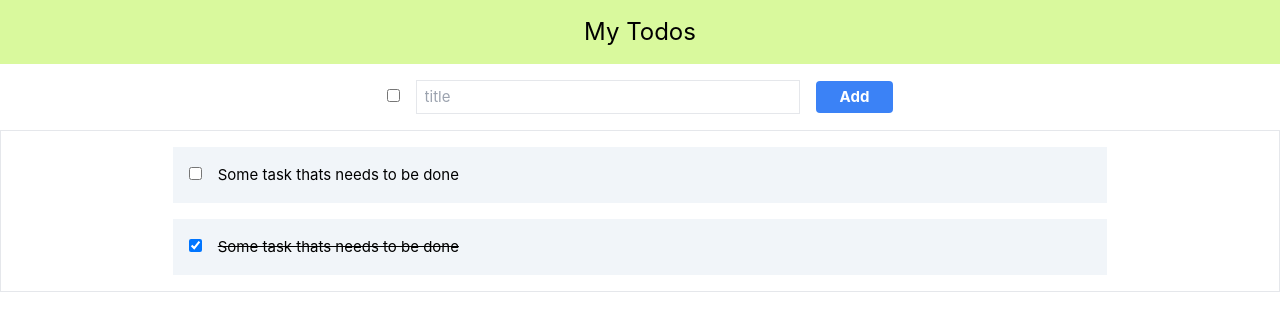
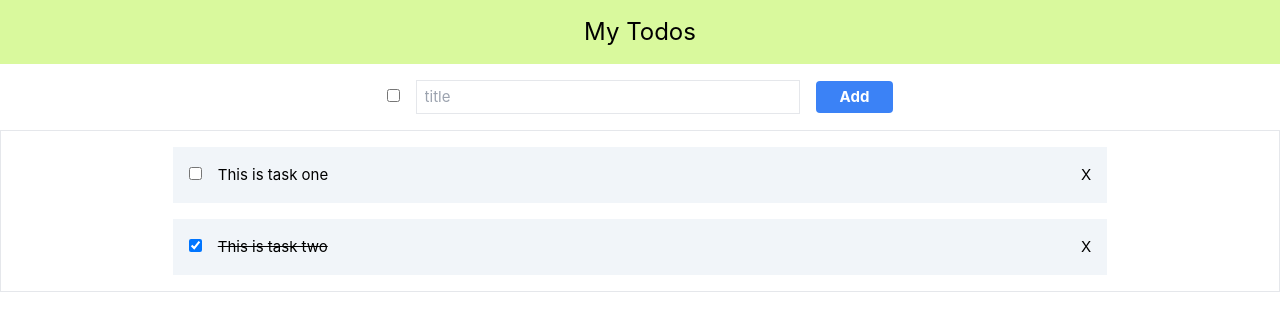
Before and after one commit to codedbychavez/vanilla-todo, a Vue app: page / in a window 1280 px wide. Shown: the top 330 px of the page. Built offline with nearby package versions, Linux system fonts and the light colour scheme.

Commit message:
Added logic to delete a todo

```diff
--- a/src/App.vue
+++ b/src/App.vue
@@ -4,15 +4,14 @@
     <AppHeader />
     <!-- Add todo form -->
     <div class="todo-form-container">
-      <TodoForm />
+      <TodoForm @add-todo="handleAddTodo" />
     </div>
     <div class="todos-container">
       <div class="todo-item-wrapper" v-for="todo of todos">
         <TodoItem
-          :id="todo.id"
-          :title="todo.title"
-          :is-complete="todo.isComplete"
+          :todo="todo"
           @todo-status-change="handleTodoStatusChange"
+          @todo-delete="handleTodoDelete"
         />
       </div>
     </div>
@@ -34,12 +33,12 @@ export default {
       todos: [
         {
           id: 1,
-          title: "Some task thats needs to be done",
+          title: "This is task one",
           isComplete: false,
         },
         {
           id: 2,
-          title: "Some task thats needs to be done",
+          title: "This is task two",
           isComplete: true,
         },
       ],
@@ -50,24 +49,35 @@ export default {
       this.todos[index].isComplete = status;
     },
 
-    handleTodoStatusChange(status, id) {
-      // Filter the array to the individual todo item:
-      let todoToUpdate = this.todos.filter((todo) => todo.id === id);
+    getIndexOfTodo(id) {
+      const todoToLookFor = this.todos.filter((todo) => todo.id == id);
+      return this.todos.indexOf(todoToLookFor[0]);
+    },
 
+    handleTodoStatusChange(id, status) {
       // Find the idex of the todo
-      let indexOfTodoToUpdate = this.todos.indexOf(todoToUpdate[0]);
+      const indexOfTodoToUpdate = this.getIndexOfTodo(id);
 
       // Update the todo
       this.updateTodo(status, indexOfTodoToUpdate);
+    },
+    addTodo(todoToAdd) {
+      this.todos.push(todoToAdd);
+      console.log(this.todos);
+    },
+    handleAddTodo(todoToAdd) {
+      this.addTodo(todoToAdd);
+    },
+    handleTodoDelete(id) {
+      const indexOfTodoToDelete = this.getIndexOfTodo(id);
+      this.todos.splice(indexOfTodoToDelete, 1);
     },
   },
 };
 </script>
 
 <style>
-
 .todo-form-container {
-
 }
 
 .todos-container {
--- a/src/components/TodoForm.vue
+++ b/src/components/TodoForm.vue
@@ -1,10 +1,15 @@
 <template>
-  <form @submit.prevent="handleFormSubmit" class="todo-form">
+  <form ref="todoForm" @submit.prevent="handleFormSubmit" class="todo-form">
     <div class="form-element">
-      <input v-model="formData.isComplete" type="checkbox" />
+      <input v-model="isComplete" type="checkbox" />
     </div>
     <div class="form-element">
-      <input v-model="formData.title" class="title-input" type="text" placeholder="title" />
+      <input
+        v-model="title"
+        class="title-input"
+        type="text"
+        placeholder="title"
+      />
     </div>
     <div class="form-element">
       <button class="submit-button" type="submit">Add</button>
@@ -13,17 +18,24 @@
 </template>
 
 <script>
-import { v4 as uuid } from 'uuid';
+import { v4 as uuid } from "uuid";
+
+class Todo {
+  constructor(id, title, isComplete) {
+    this.id = id;
+    this.title = title;
+    this.isComplete = isComplete;
+  }
+}
 
 export default {
+  emits: ["addTodo"],
   data() {
     return {
-      formData: {
-        id: '',
-        title: '',
-        isComplete: false,
-      }
-    }
+      id: "",
+      title: "",
+      isComplete: false,
+    };
   },
   methods: {
     generateRandomId() {
@@ -31,12 +43,13 @@ export default {
     },
 
     handleFormSubmit() {
-      this.formData.id = this.generateRandomId();
-      console.log(this.formData);
-    }
-  }
-}
-
+      this.id = this.generateRandomId();
+      const todo = new Todo(this.id, this.title, this.isComplete);
+      this.$emit("addTodo", todo);
+      this.$refs.todoForm.reset();
+    },
+  },
+};
 </script>
 
 <style>
--- a/src/components/TodoItem.vue
+++ b/src/components/TodoItem.vue
@@ -1,30 +1,41 @@
 <template>
   <div class="todo-item">
     <div class="todo-status">
-      <input type="checkbox" v-model="isTodoCompleted" @change="$emit('todoStatusChange', isTodoCompleted, id)" />
+      <input
+        type="checkbox"
+        v-model="isTodoComplete"
+        @change="handleTodoStatusChange(todo)"
+      />
     </div>
-    <div class="todo-title" :class="isTodoCompleted && 'strikethrough'">{{ title }}</div>
+    <div class="todo-title" :class="isTodoComplete && 'strikethrough'">
+      {{ todo.title }}
+    </div>
+    <div class="delete-button-wrapper">
+      <button @click="handleTodoDelete(todo.id)">X</button>
+    </div>
   </div>
 </template>
 
 <script>
 export default {
+  emits: ["todoStatusChange", "todoDelete"],
   props: {
-    id: Number,
-    title: String,
-    isComplete: Boolean,
+    todo: Object,
   },
   data() {
     return {
-      isTodoCompleted: this.isComplete,
-    }
-},
+      isTodoComplete: this.todo.isComplete,
+    };
+  },
   methods: {
-    handleCheckboxChange() {
-      console.log('Checkbox changed ', this.isChecked);
-    }
-  }
-}
+    handleTodoStatusChange() {
+      this.$emit("todoStatusChange", this.todo.id, this.isTodoComplete);
+    },
+    handleTodoDelete(id) {
+      this.$emit("todoDelete", id);
+    },
+  },
+};
 </script>
 
 <style>
@@ -36,8 +47,11 @@ export default {
   @apply mr-4;
 }
 
+.delete-button-wrapper {
+  @apply ml-auto;
+}
+
 .strikethrough {
   @apply line-through;
 }
-
 </style>
```
